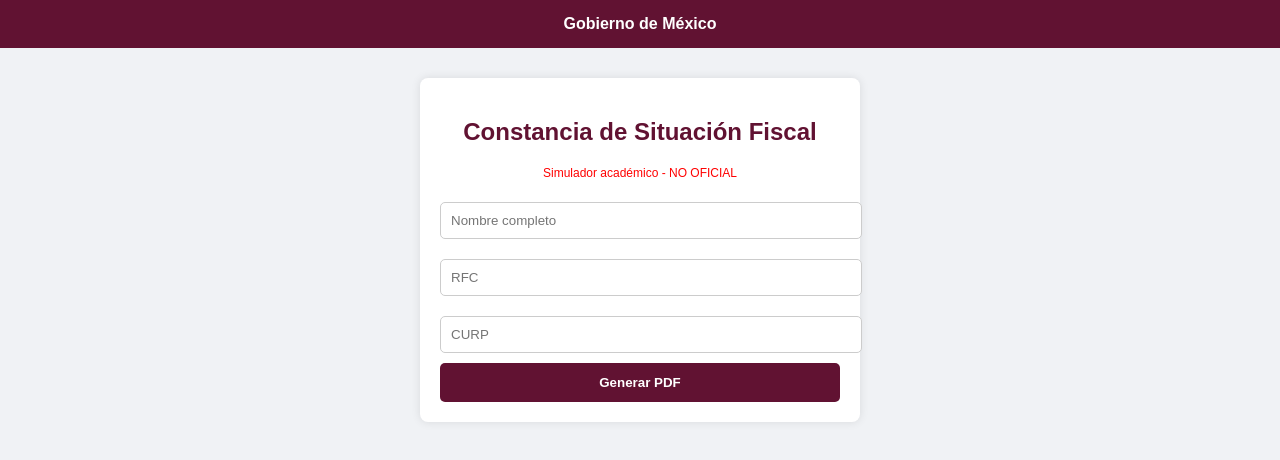
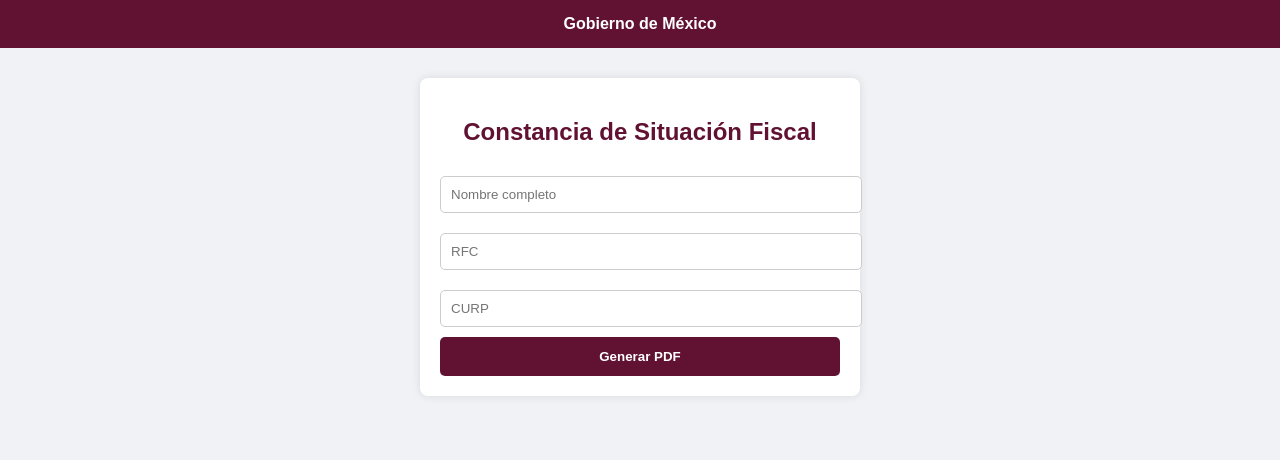
Before and after one commit to jacobdelangel1-ctrl/constancia-web, a plain HTML site: page index.html in a window 1280 px wide. Drawn offline with nearby package versions, Linux system fonts and the light colour scheme.

Commit message:
Actualizar index.html

```diff
--- a/index.html
+++ b/index.html
@@ -76,8 +76,6 @@ button {
 
   <h2>Constancia de Situación Fiscal</h2>
 
-  <p class="aviso">
-    Simulador académico - NO OFICIAL
   </p>
 
   <input type="text" id="nombre" placeholder="Nombre completo">
```
